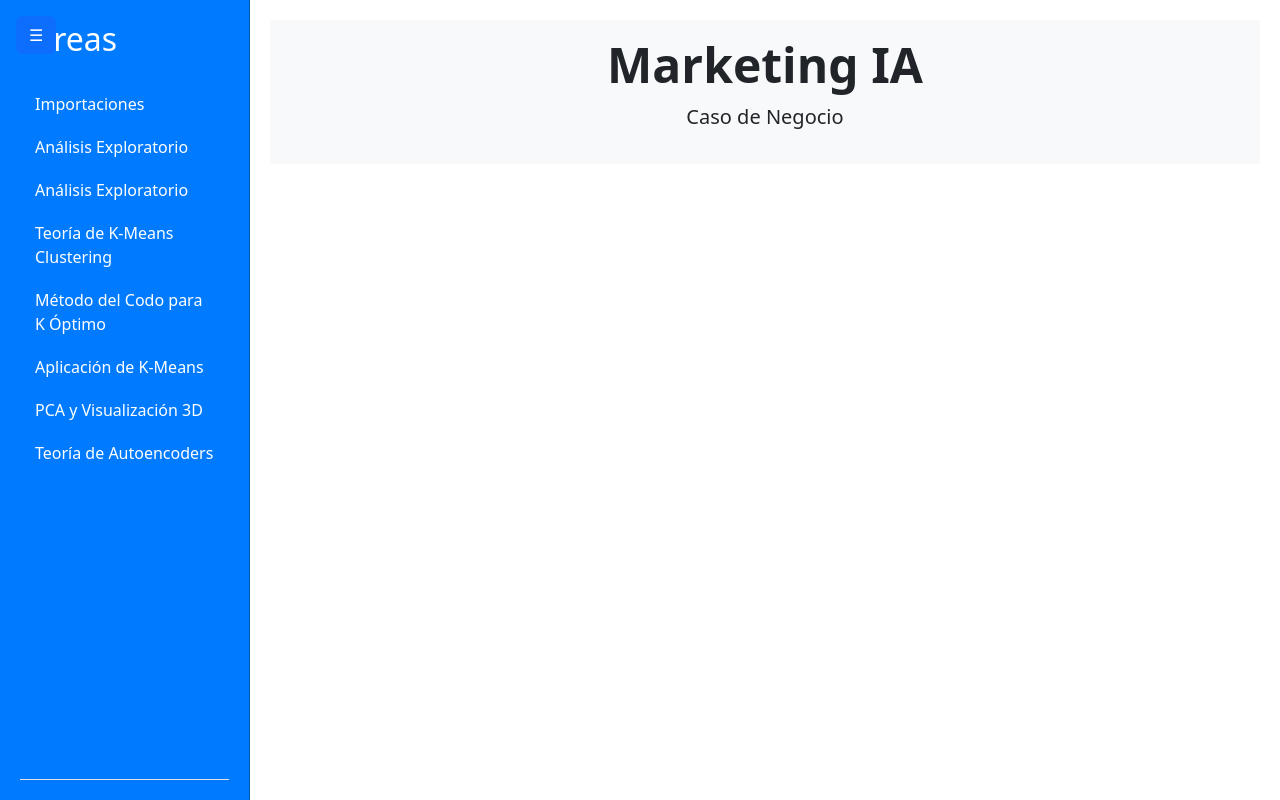
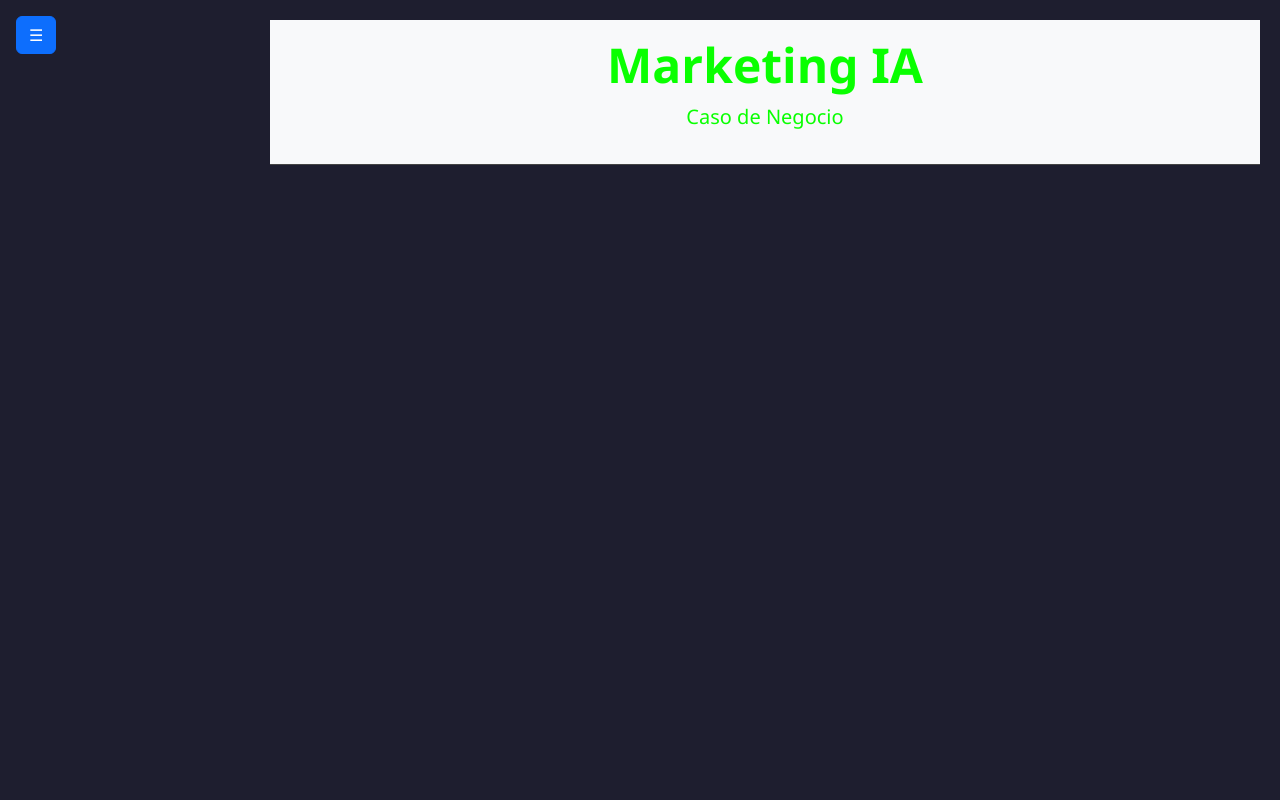
Before and after one commit to DeboraAlejandraGarciaCruz/API_MARKETING, a Flask app: page / in a window 1280 px wide. Run offline with Flask 2, Linux system fonts and the light colour scheme; some libraries are stand-ins or nearby versions.

Commit message:
Update styles.css

```diff
--- a/static/css/styles.css
+++ b/static/css/styles.css
@@ -1,53 +1,125 @@
+.sidebar {
+    width: 250px;
+    background-color: #007bff;
+    border-right: 1px solid #0056b3;
+    padding: 20px;
+    color: white;
+    transition: transform 0.3s ease-in-out;
+}
+
+.sidebar.collapsed {
+    transform: translateX(-100%);
+    position: absolute;
+    left: 0;
+    top: 0;
+    height: 100vh;
+    z-index: 998;
+}
+
+#mainContent {
+    flex-grow: 1;
+    padding: 20px;
+    transition: margin-left 0.3s ease-in-out;
+}
+
 body {
     display: flex;
+    flex-direction: row;
+    margin: 0;
     min-height: 100vh;
+    overflow-x: hidden;
+}
+
+body {
     margin: 0;
+    font-family: 'Segoe UI', sans-serif;
+    background-color: #1e1e2f;
+    color: #f1f1f1;
+    display: flex;
 }
 
 .sidebar {
     width: 250px;
-    background-color: #007bff; /* Azul */
-    border-right: 1px solid #0056b3; /* Un tono de azul más oscuro para el borde */
+    background-color: #27293d;
+    position: fixed;
+    height: 100%;
+    left: -250px;
+    top: 0;
+    transition: left 0.3s ease;
+    z-index: 1000;
     padding: 20px;
-    display: flex;
-    flex-direction: column;
-    color: white; /* Letras blancas */
+    overflow-y: auto;
+}
+
+.sidebar.show {
+    left: 0;
 }
 
 .sidebar h2 {
-    margin-bottom: 20px;
-    color: white; /* Título en blanco también */
+    color: #09ff00;
+    margin-bottom: 1rem;
 }
 
-.sidebar .nav-tabs {
-    flex-grow: 1;
+.nav-tabs .nav-link {
+    color: #f1f1f1;
+    border-radius: 8px;
+    margin-bottom: 5px;
+    transition: background-color 0.3s;
 }
 
-.sidebar .nav-link {
-    border: none;
-    border-radius: 0;
-    padding: 10px 15px;
-    text-align: left;
-    color: white; /* Links en blanco */
+.nav-tabs .nav-link:hover {
+    background-color: #3a3c5a;
 }
 
-.sidebar .nav-link.active {
-    background-color: #0056b3; /* Un tono de azul más oscuro para el activo */
-    border-left: 5px solid #bfff00; /* Vivo verde limón más grueso */
-    color: white; /* Texto activo en blanco */
-    font-weight: bold; /* Resaltar el activo */
+.nav-tabs .nav-link.active {
+    background-color: #09ff00;
+    color: #000;
+    font-weight: bold;
+}
+
+.header {
+    background-color: #2d2f47;
+    color: #09ff00;
+    border-bottom: 1px solid #444;
 }
 
 .content {
+    margin-left: 0;
+    padding: 20px;
     flex-grow: 1;
-    padding: 20px;
+    width: 100%;
 }
 
-.tab-content {
-    margin-top: 20px;
+.tab-content > .tab-pane {
+    background-color: #2c2f4a;
+    padding: 20px;
+    border-radius: 10px;
+    box-shadow: 0 0 15px rgba(0,0,0,0.2);
+    animation: fadeIn 0.5s ease-in;
 }
 
-.plotly-graph {
-    width: 100%;
-    min-height: 300px;
+@keyframes fadeIn {
+    from {opacity: 0;}
+    to {opacity: 1;}
 }
+
+.menu-toggle {
+    background-color: transparent;
+    color: #09ff00;
+    border: none;
+    font-size: 24px;
+    margin: 10px;
+    cursor: pointer;
+}
+
+@media (min-width: 768px) {
+    .sidebar {
+        left: 0;
+    }
+    .menu-toggle {
+        display: none;
+    }
+    .content {
+        margin-left: 250px;
+    }
+}
```
